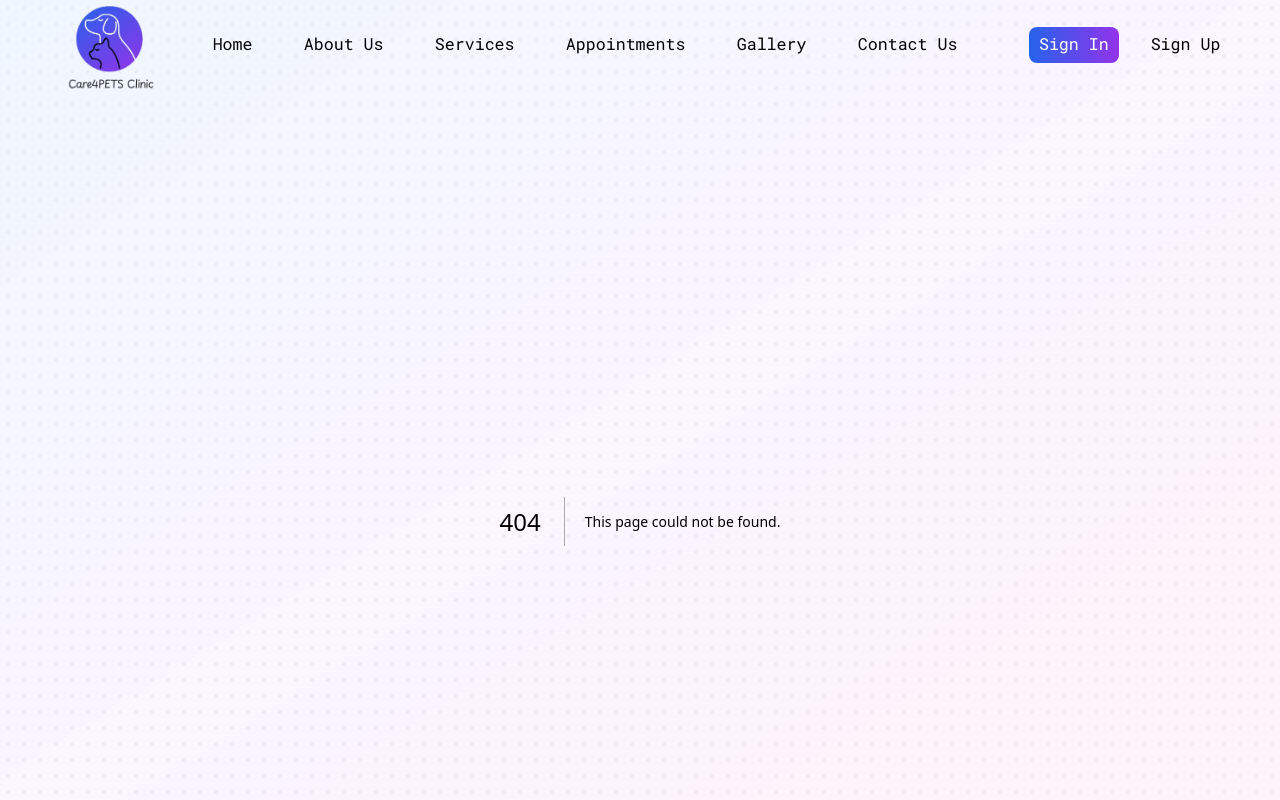
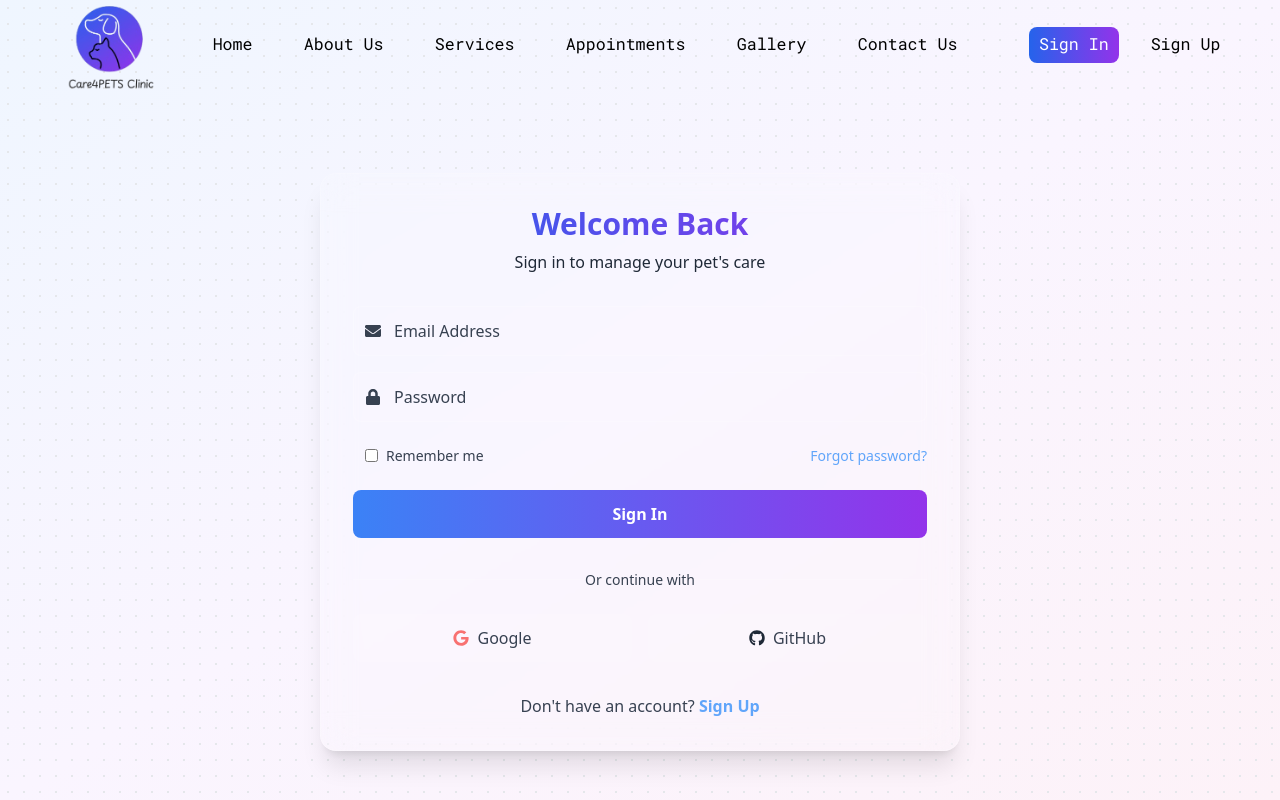
Before and after one commit to majed29c/care4pets-clinic, a Next.js app: page /signin in a window 1280 px wide. Before the commit this address had no page. Shown: the top 800 px of the page. Built offline with nearby package versions, Linux system fonts and the light colour scheme.

Commit message:
adding some edits

```diff
--- /dev/null
+++ b/app/signin/page.tsx
@@ -0,0 +1,10 @@
+import Signin from "@/components/signin/Signin"
+const page = () => {
+  return (
+    <div className="flex w-full justify-center items-center">
+      <Signin/>
+    </div>
+  )
+}
+
+export default page
--- /dev/null
+++ b/app/signup/page.tsx
@@ -0,0 +1,10 @@
+import Signup from "@/components/signup/Signup";
+const page = () => {
+  return (
+    <div className="flex w-full justify-center items-center">
+      <Signup/>
+    </div>
+  )
+}
+
+export default page;
--- a/components/aboutus/AboutUs.tsx
+++ b/components/aboutus/AboutUs.tsx
@@ -4,7 +4,7 @@ import Photo4 from "../../public/photo4.jpg";
 import { FaCalendarAlt } from "react-icons/fa";
 const AboutUs = () => {
   return (
-      <div className="max-w-7xl mx-auto px-6">
+      <div className="max-w-7xl mx-auto px-6 mt-[4vw]">
         <div className="text-center">
           <h2 className="text-4xl font-bold text-gray-800 mb-4 font-roboto bg-gradient-to-r from-blue-600 to-purple-600 bg-clip-text text-transparent">Welcome to Care4Pets</h2>
           <p className="text-xl text-gray-600 mb-8">
@@ -39,11 +39,10 @@ const AboutUs = () => {
           </div>
         </div>
 
-        {/* Why Choose Us */}
         <div className="grid grid-cols-1 md:grid-cols-2 gap-[10vw] mt-16">
           <div className="flex justify-center items-center">
             <div className="w-full h-[300px] md:h-[400px] bg-gray-200 rounded-xl shadow-lg relative">
-              {/* Placeholder for Image */}
+
               <Image
                 src={Photo4}
                 alt="Pet Care"
@@ -66,7 +65,6 @@ const AboutUs = () => {
           </div>
         </div>
 
-        {/* Community Involvement */}
         <div className="mt-[8vw]">
           <div className="text-center">
             <h3 className="text-2xl font-semibold text-gray-800 mb-4 font-roboto">Giving Back to the Community</h3>
@@ -80,8 +78,6 @@ const AboutUs = () => {
             </p>
           </div>
         </div>
-
-        {/* Call to Action */}
         <div className="mt-16 text-center">
           <h3 className="text-2xl font-semibold text-gray-800 mb-4 font-roboto">Visit Us Today!</h3>
           <p className="text-lg text-gray-600 mb-8">
--- a/components/footer/Footer.tsx
+++ b/components/footer/Footer.tsx
@@ -83,7 +83,7 @@ const Footer = () => {
         {/* Copyright */}
         <div className="border-t border-white/20 pt-8 text-center">
           <p className="text-gray-300 text-sm">
-            © 2023 PetCare Clinic. All rights reserved.
+            © 2025 PetCare Clinic. All rights reserved.
             <a href="#" className="hover:text-blue-400 ml-2">Terms of Service</a>
           </p>
         </div>
--- a/components/navbar/Navbar.tsx
+++ b/components/navbar/Navbar.tsx
@@ -24,7 +24,7 @@ const Navbar = () => {
         <Link href="/contact" className="nav-link text-[1.5rem] lg:text-[1rem]  xl:text-[1.3vw] font-roboto hover:text-gray-500">Contact Us</Link>
       </div>
       <div className="flex flex-row items-center justify-center xl:w-[20vw] gap-[2rem] xs:hidden xl:flex  lg:mr-[1vw] xl:ml-[4vw] ">
-        <button className="border-none outline-none rounded-lg bg-gradient-to-r from-blue-600 to-purple-600 text-white font-roboto text-[1.5rem] w-[7vw] h-[3rem] lg:text-[1rem] xl:text-[1.3vw] xl:h-[2.8vw] hover:bg-gradient-to-r hover:from-purple-600 hover:to-blue-500 transition-transform duration-300 hover:scale-105">Sign In</button>
+        <Link href="/signin"><button className="border-none outline-none rounded-lg bg-gradient-to-r from-blue-600 to-purple-600 text-white font-roboto text-[1.5rem] w-[7vw] h-[3rem] lg:text-[1rem] xl:text-[1.3vw] xl:h-[2.8vw] hover:bg-gradient-to-r hover:from-purple-600 hover:to-blue-500 transition-transform duration-300 hover:scale-105">Sign In</button></Link>
         <Link href="/signup" className="font-roboto text-[1.5rem] lg:text-[1rem] xl:w-[8vw] xl:text-[1.3vw] hover:text-gray-500 ">Sign Up</Link>
       </div>
       <div className="xs:flex justify-center items-center ml-auto text-[1.8rem] mr-[2rem] sm:text-[2.5rem] xl:hidden ">
--- /dev/null
+++ b/components/signin/Signin.tsx
@@ -0,0 +1,92 @@
+import { FaEnvelope, FaLock, FaGoogle, FaGithub } from "react-icons/fa";
+import Link from "next/link";
+const Signin = () => {
+  return (
+      <div className="relative bg-white/10 backdrop-blur-lg rounded-2xl shadow-xl p-8 border border-white/20 w-[50vw] mt-[4vw]">
+        <div className="text-center mb-8">
+          <h2 className="text-3xl font-bold bg-clip-text text-transparent bg-gradient-to-r from-blue-600 to-purple-600 mb-2">
+            Welcome Back
+          </h2>
+          <p className="text-gray-800">Sign in to manage your pet's care</p>
+        </div>
+
+        <form className="space-y-6">
+          <div className="space-y-4">
+            {/* Email Input */}
+            <div className="relative">
+              <FaEnvelope className="absolute left-3 top-1/2 -translate-y-1/2 text-gray-700" />
+              <input
+                type="email"
+                placeholder="Email Address"
+                className="w-full pl-10 pr-4 py-3 bg-white/5 rounded-lg border border-white/20 focus:outline-none focus:ring-2 focus:ring-blue-400 text-white placeholder-gray-700"
+                required
+              />
+            </div>
+
+            {/* Password Input */}
+            <div className="relative">
+              <FaLock className="absolute left-3 top-1/2 -translate-y-1/2 text-gray-700" />
+              <input
+                type="password"
+                placeholder="Password"
+                className="w-full pl-10 pr-4 py-3 bg-white/5 rounded-lg border border-white/20 focus:outline-none focus:ring-2 focus:ring-blue-400 text-white placeholder-gray-700"
+                required
+              />
+            </div>
+          </div>
+
+          <div className="flex items-center justify-between">
+            <label className="flex items-center space-x-2 text-gray-700 px-3">
+              <input
+                type="checkbox"
+                className="rounded bg-white/10 border-white/20 focus:ring-blue-400"
+              />
+              <span className="text-sm">Remember me</span>
+            </label>
+            <a href="#" className="text-sm text-blue-400 hover:text-blue-300">
+              Forgot password?
+            </a>
+          </div>
+
+          <button
+            type="submit"
+            className="w-full bg-gradient-to-r from-blue-500 to-purple-600 py-3 rounded-lg font-semibold text-white hover:shadow-lg transition-shadow transform hover:scale-[1.01]"
+          >
+            Sign In
+          </button>
+        </form>
+
+        {/* Social Login */}
+        <div className="mt-8">
+          <div className="relative">
+            <div className="absolute inset-0 flex items-center">
+              <div className="w-full border-t border-white/20"></div>
+            </div>
+            <div className="relative flex justify-center text-sm">
+              <span className="px-2 bg-transparent text-gray-700">Or continue with</span>
+            </div>
+          </div>
+
+          <div className="mt-6 grid grid-cols-2 gap-4">
+            <button className="flex items-center justify-center gap-2 bg-white/10 hover:bg-white/20 p-3 rounded-lg transition-all">
+              <FaGoogle className="text-red-400" />
+              <span className="text-gray-700">Google</span>
+            </button>
+            <button className="flex items-center justify-center gap-2 bg-white/10 hover:bg-white/20 p-3 rounded-lg transition-all">
+              <FaGithub className="text-gray-800" />
+              <span className="text-gray-700">GitHub</span>
+            </button>
+          </div>
+        </div>
+
+        <p className="mt-8 text-center text-gray-700">
+          Don't have an account?{" "}
+          <Link href="/signup" className="text-blue-400 hover:text-blue-300 font-semibold">
+            Sign Up
+          </Link>
+        </p>
+      </div>
+  );
+};
+
+export default Signin;
--- /dev/null
+++ b/components/signup/Signup.tsx
@@ -0,0 +1,91 @@
+import { FaUser, FaEnvelope, FaLock, FaGoogle, FaGithub } from "react-icons/fa";
+import Link from "next/link";
+
+const signup = () => {
+  return (
+      <div className="relative bg-white/10 backdrop-blur-lg rounded-2xl shadow-xl p-8 w-[50vw] border border-white/20 mt-[4vw]">
+        <div className="text-center mb-8">
+          <h2 className="text-3xl font-bold bg-clip-text text-transparent bg-gradient-to-r from-blue-600 to-purple-600 mb-2">
+            Create Account
+          </h2>
+          <p className="text-gray-800">Join our pet care community today</p>
+        </div>
+
+        <form className="space-y-6">
+          <div className="space-y-4">
+            {/* Name Input */}
+            <div className="relative">
+              <FaUser className="absolute left-3 top-1/2 -translate-y-1/2 text-gray-600" />
+              <input
+                type="text"
+                placeholder="Full Name"
+                className="w-full pl-10 pr-4 py-3 bg-white/5 rounded-lg border border-white/20 focus:outline-none focus:ring-2 focus:ring-blue-400 text-white placeholder-gray-600"
+                required
+              />
+            </div>
+
+            {/* Email Input */}
+            <div className="relative">
+              <FaEnvelope className="absolute left-3 top-1/2 -translate-y-1/2 text-gray-600" />
+              <input
+                type="email"
+                placeholder="Email Address"
+                className="w-full pl-10 pr-4 py-3 bg-white/5 rounded-lg border border-white/20 focus:outline-none focus:ring-2 focus:ring-blue-400 text-white placeholder-gray-600"
+                required
+              />
+            </div>
+
+            {/* Password Input */}
+            <div className="relative">
+              <FaLock className="absolute left-3 top-1/2 -translate-y-1/2 text-gray-600" />
+              <input
+                type="password"
+                placeholder="Password"
+                className="w-full pl-10 pr-4 py-3 bg-white/5 rounded-lg border border-white/20 focus:outline-none focus:ring-2 focus:ring-blue-400 text-white placeholder-gray-600"
+                required
+              />
+            </div>
+          </div>
+
+          <button
+            type="submit"
+            className="w-full bg-gradient-to-r from-blue-500 to-purple-600 py-3 rounded-lg font-semibold text-white hover:shadow-lg transition-shadow transform hover:scale-[1.01]"
+          >
+            Sign Up
+          </button>
+        </form>
+
+        {/* Social Login */}
+        <div className="mt-8">
+          <div className="relative">
+            <div className="absolute inset-0 flex items-center">
+              <div className="w-full border-t border-white/20"></div>
+            </div>
+            <div className="relative flex justify-center text-sm">
+              <span className="px-2 bg-transparent text-gray-600">Or continue with</span>
+            </div>
+          </div>
+
+          <div className="mt-6 grid grid-cols-2 gap-4">
+            <button className="flex items-center justify-center gap-2 bg-white/10 hover:bg-white/20 p-3 rounded-lg transition-all">
+              <FaGoogle className="text-red-400" />
+              <span className="text-gray-600">Google</span>
+            </button>
+            <button className="flex items-center justify-center gap-2 bg-white/10 hover:bg-white/20 p-3 rounded-lg transition-all">
+              <FaGithub className="text-gray-600" />
+              <span className="text-gray-500">GitHub</span>
+            </button>
+          </div>
+        </div>
+
+        <p className="mt-8 text-center text-gray-600">
+          Already have an account?{" "}
+          <Link href="/signin" className="text-blue-400 hover:text-blue-300 font-semibold">
+            Log in
+          </Link>
+        </p>
+      </div>
+  );
+};
+
+export default signup;
--- a/package.json
+++ b/package.json
@@ -9,6 +9,8 @@
     "lint": "next lint"
   },
   "dependencies": {
+    "@prisma/client": "^6.5.0",
+    "framer-motion": "^12.5.0",
     "next": "15.2.3",
     "react": "^19.0.0",
     "react-dom": "^19.0.0",
@@ -21,6 +23,7 @@
     "@types/react-dom": "^19",
     "autoprefixer": "^10.4.21",
     "postcss": "^8.5.3",
+    "prisma": "^6.5.0",
     "tailwindcss": "^3.4.17",
     "typescript": "^5"
   }
```
Also changed, not shown: 2 other files (tests, documents, lock files or other folders).
